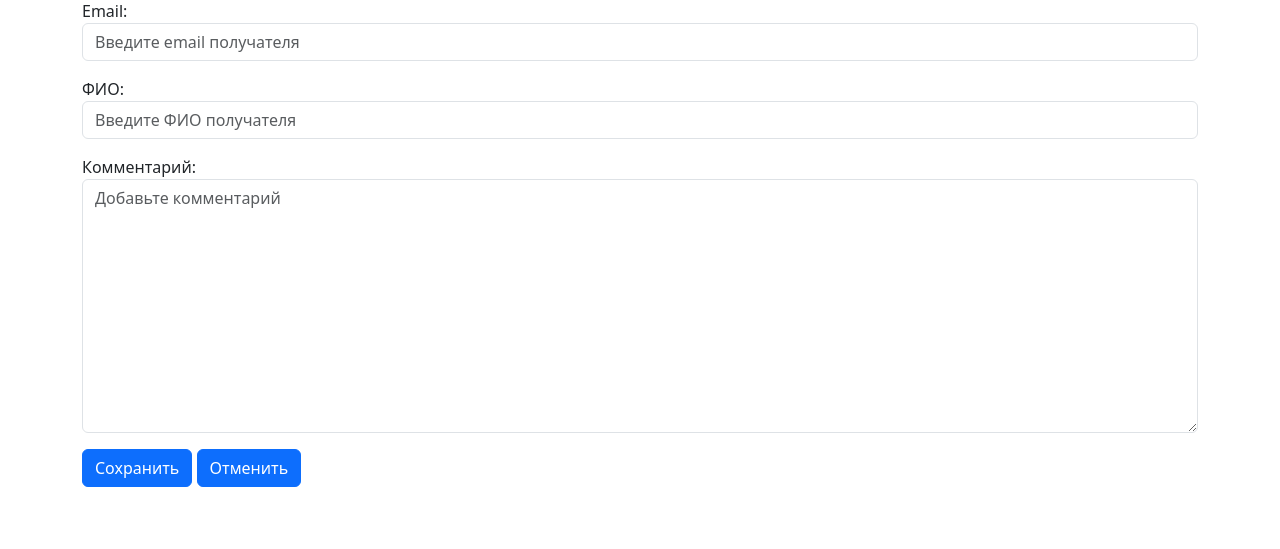
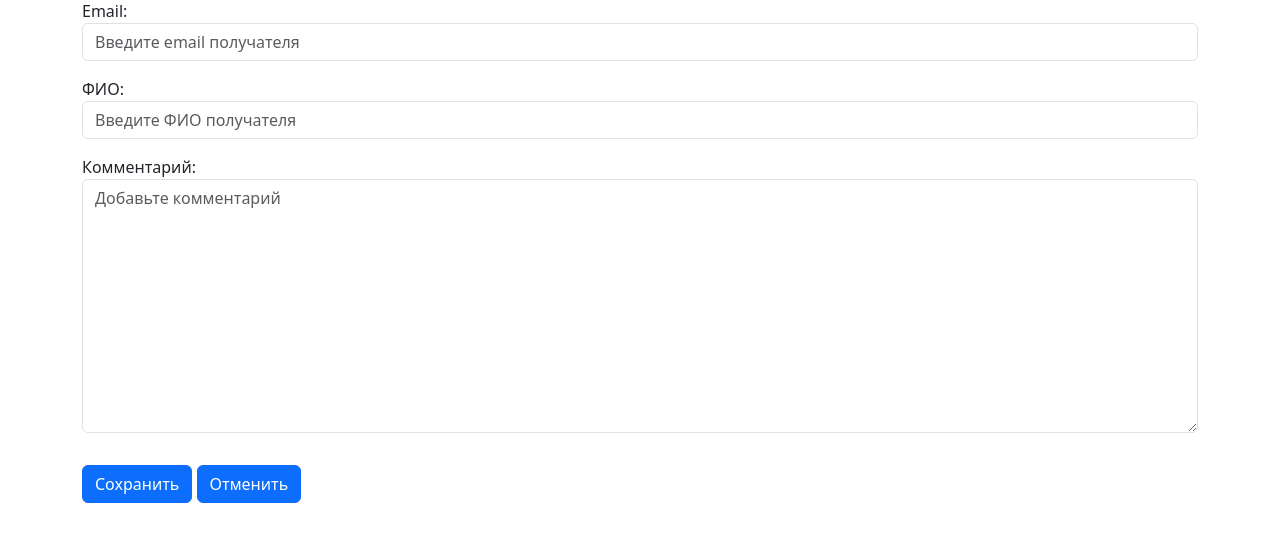
Before and after one commit to SuperZebrocat/NewsletterApp, a Django app: page /clients/new/ in a window 1280 px wide. Shown: the part 179-728 px from the top of the page. Run offline with Django 5.2, Linux system fonts and the light colour scheme; some libraries are stand-ins or nearby versions.

Commit message:
Template for client form updated

```diff
--- a/newsletters/templates/newsletters/client_form.html
+++ b/newsletters/templates/newsletters/client_form.html
@@ -9,7 +9,7 @@
     {% csrf_token %}
     {{ form.non_field_errors }}
     {{ form.as_p }}
-    <button type="submit" class="btn btn-primary">Сохранить</button>
-    <a href="{% url 'newsletters:clients_list' %}" class="btn btn-primary">Отменить</a>
+    <button type="submit" class="btn btn-primary mt-3">Сохранить</button>
+    <a href="{% url 'newsletters:clients_list' %}" class="btn btn-primary mt-3">Отменить</a>
 </form>
 {% endblock %}
```
